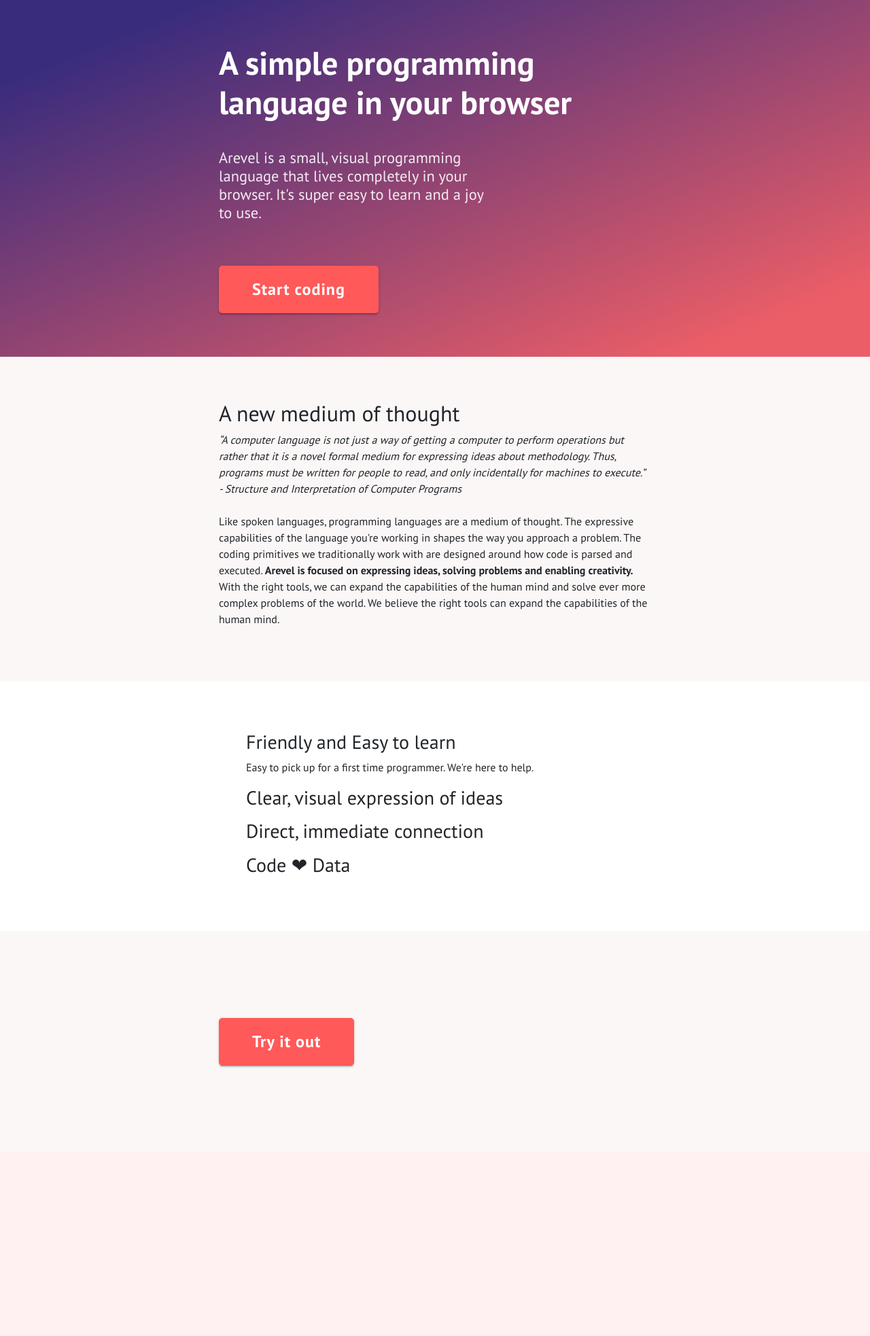
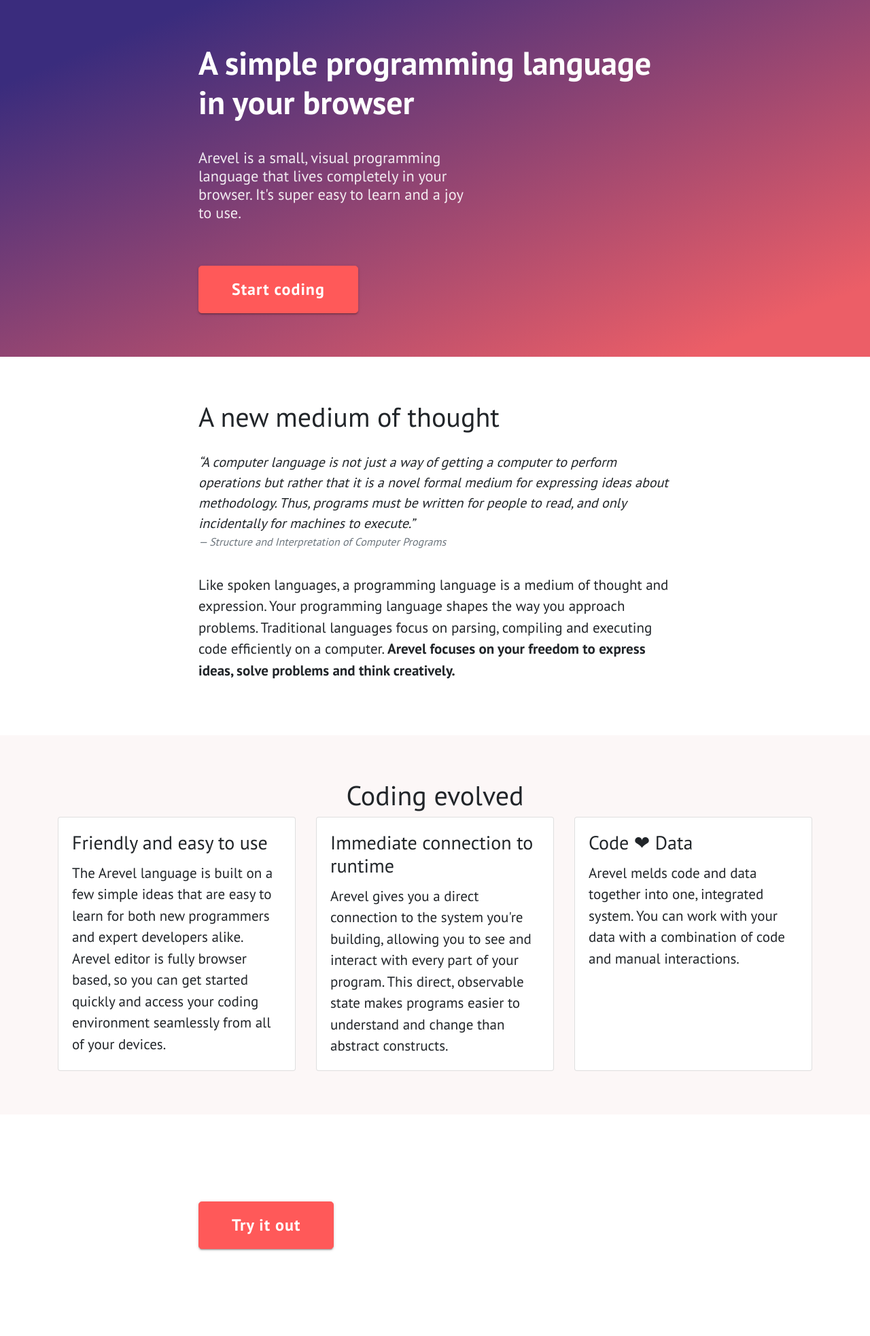
Before and after one commit to Feni/av0, a Django app: template templates/landing.html in a window 1280 px wide. Shown: the part 77-2043 px from the top of the page at 68% size. Before the commit the page ends 1648 px from the top, so only its background shows below. Run offline with Django 3.2, Linux system fonts and the light colour scheme; the template is opened without the code that fills it, so the values that code supplies are empty; some libraries are stand-ins or nearby versions.

Commit message:
Tweak landing page messaging around various benefits. Increase font size

```diff
--- a/static/css/main.css
+++ b/static/css/main.css
@@ -8,6 +8,13 @@ html, body {
 #app {
     background-color: #F8FAFF;
     min-height: 100%;
+}
+
+h1 {
+    font-size: 3.25rem;
+}
+h2 {
+    font-size: 2.5rem;
 }
 
 /* p {
@@ -234,7 +241,7 @@ label.DataLabel {
     border-color: #FF5959;
 }
 
-.card, .DataRow--rootChild {
+#app .card, .DataRow--rootChild {
     background-color: white;
     border: 1px solid rgba(0,0,0,0.1);
     border-radius: 3px;
@@ -362,10 +369,11 @@ label.DataLabel {
 }
 
 .LandingHeader--content {
-    max-width: 700px;
+    max-width: 760px;
     margin: 0 auto;
     color: white;
     padding: 0 2rem;
+    font-size: 21px;
 }
 
 .LandingHeader--content h1 {
@@ -392,9 +400,14 @@ label.DataLabel {
 }
 
 .LandingSection {
-    max-width: 700px;
+    max-width: 760px;
     margin: 0 auto;
     padding: 4rem 2rem;
+    font-size: 21px;
+}
+
+.LandingSection.LandingSection--full {
+    max-width: 100%;
 }
 
 .LandingSection--wrapper.grey {
@@ -408,3 +421,16 @@ hr {
 ul.unstyled {
     list-style-type: none;
 }
+
+.italics {
+    font-style: italic;
+}
+
+.centered {
+    text-align: center;
+}
+
+.blockquote {
+    font-style: italic;
+    padding: 1.25rem 0;
+}
--- a/templates/landing.html
+++ b/templates/landing.html
@@ -34,88 +34,106 @@
     </div>
 
 
+    <section class="LandingSection">
+        <!-- Benefits/Aspiration -->
+        <h2>A new medium of thought</h2>
+
+        <blockquote class="blockquote">
+            <p class="mb-0 italics">
+                “A computer language is not just a way of getting a computer to perform operations but rather that it is a novel formal medium for expressing ideas about methodology.
+                Thus, programs must be written for people to read, and only incidentally for machines to execute.”
+            </p>
+            <footer class="blockquote-footer"><cite title="SICP">Structure and Interpretation of Computer Programs</cite></footer>
+        </blockquote>
+
+        <p>
+            Like spoken languages, a programming language is a medium of thought and expression.
+            Your programming language shapes the way you approach problems.
+            Traditional languages focus on parsing, compiling and executing code efficiently on a computer.
+            <b>Arevel focuses on your freedom to express ideas, solve problems and think creatively.</b>
+        </p>
+
+    </section>
 
 
     <div class="LandingSection--wrapper grey">
-    <section class="LandingSection">
-        <!-- Benefits/Aspiration -->
-        <h2>A new medium of thought</h2>
-        <i>
-            “A computer language is not just a way of getting a computer to perform operations but rather that it is a novel formal medium for expressing ideas about methodology. Thus, programs must be written for people to read, and only incidentally for machines to execute.”
-            <br>
-            - Structure and Interpretation of Computer Programs
-        </i>
+    <section class="LandingSection LandingSection--full">
+        <div class="container">
+        <h2 class="centered">Coding evolved</h2>
 
-        <br><br>
-        <p>
-            Like spoken languages, programming languages are a medium of thought.
-            The expressive capabilities of the language you're working in shapes the way you approach a problem.
+        <div class="card-deck">
+            <div class="card">
+                <!-- <img class="card-img-top" src="..." alt="Card image cap"> -->
+                <div class="card-body">
+                    <h3 class="card-title">Friendly and easy to use</h3>
+                    <p class="card-text">
+                        The Arevel language is built on a few simple ideas that are easy to learn for both new programmers and expert developers alike.
+                        Arevel editor is fully browser based, so you can get started quickly and access your coding environment seamlessly from all of your devices.
+                    </p>
 
-            The coding primitives we traditionally work with are designed around how code is parsed and executed.
-
-            <b>Arevel is focused on expressing ideas, solving problems and enabling creativity. </b>
-
-            With the right tools, we can expand the capabilities of the human mind and solve ever more complex problems of the world.
-            We believe the right tools can expand the capabilities of the human mind.
-        </p>
-
-        <!-- <ul class="unstyled">
-
-            <li>Programming should be simpler and accessible to more people</li>
-            <li>Code designed for humans rather than computers.
-                Focus on usability and expressivity rather than parsing, compilation or execution details.
-                Work at a high level on the problem at hand, directly building the product, rather than managing execution details.
-            </li>
-            <li>
-                Software development should be faster and better.
-            </li>
-            <li>A tool for thinking. Expanding the limits of the human mind. A lever, a bicycle for the mind.</li>
-        </ul> -->
-
-        <!-- Focus on human usability. Code faster. Better. Simplify complexity. A tool for thinking. A tool for thought. -->
-
-    </section>
+                    <!-- <p class="card-text"><small class="text-muted">Learn more</small></p> -->
+                </div>
+            </div>
+            <div class="card">
+                <!-- <img class="card-img-top" src="..." alt="Card image cap"> -->
+                <div class="card-body">
+                <h3 class="card-title">Immediate connection to runtime</h3>
+                <p class="card-text">
+                    Arevel gives you a direct connection to the system you're building, allowing you to see and interact with every part of your program.
+                    This direct, observable state makes programs easier to understand and change than abstract constructs.
+                </p>
+                <!-- <p class="card-text"><small class="text-muted">Last updated 3 mins ago</small></p> -->
+                </div>
+            </div>
+            <div class="card">
+                <!-- <img class="card-img-top" src="..." alt="Card image cap"> -->
+                <div class="card-body">
+                <h3 class="card-title">Code &#10084; Data</h3>
+                <p class="card-text">
+                    Arevel melds code and data together into one, integrated system.
+                    You can work with your data with a combination of code and manual interactions.
+                </p>
+                <!-- <p class="card-text"><small class="text-muted">Last updated 3 mins ago</small></p> -->
+                </div>
+            </div>
+        </div>
     </div>
 
 
-    <section class="LandingSection">
-        <h2></h2>
         <!-- Features -->
-        <ul class="unstyled">
-            <li>
-                <h3>Friendly and Easy to learn</h3>
-                <p>Easy to pick up for a first time programmer. We're here to help.</p>
+        <!-- <ul class="row unstyled">
+            <li class="col-md-3 card">
+                <h3>Friendly and easy to learn</h3>
+                <p>
+                    Easy to pick up for a first time programmer. We're here to help.
+                </p>
             </li>
 
-            <li>
+            <li class="col-md-3 card">
                 <h3>Clear, visual expression of ideas</h3>
                 <p></p>
             </li>
 
-            <li>
+            <li class="col-md-3 card">
                 <h3>Direct, immediate connection</h3>
                 <p></p>
                 <!-- Hook into the runtime of your system. REPL evolved. Experimentation and play.
                     No simulation in your head.
                  -->
+                 <!--
             </li>
 
-            <li>
+            <li class="col-md-3 card">
                 <h3>Code &#10084; Data</h3>
                 <p></p>
             </li>
 
+        </ul>
+         -->
+    </section>
+    </div>
 
-            <!-- Technical details:
-
-                Javascript based. Web hosted. Free. Client side only.
-            -->
-
-        </ul>
-
-    </section>
-
-    <div class="LandingSection--wrapper grey">
+    <div class="LandingSection--wrapper ">
 
     <div class="LandingSection">
         <!-- Last chance in case you didn't see the big button above -->
```
Also changed, not shown: 1 other file.
